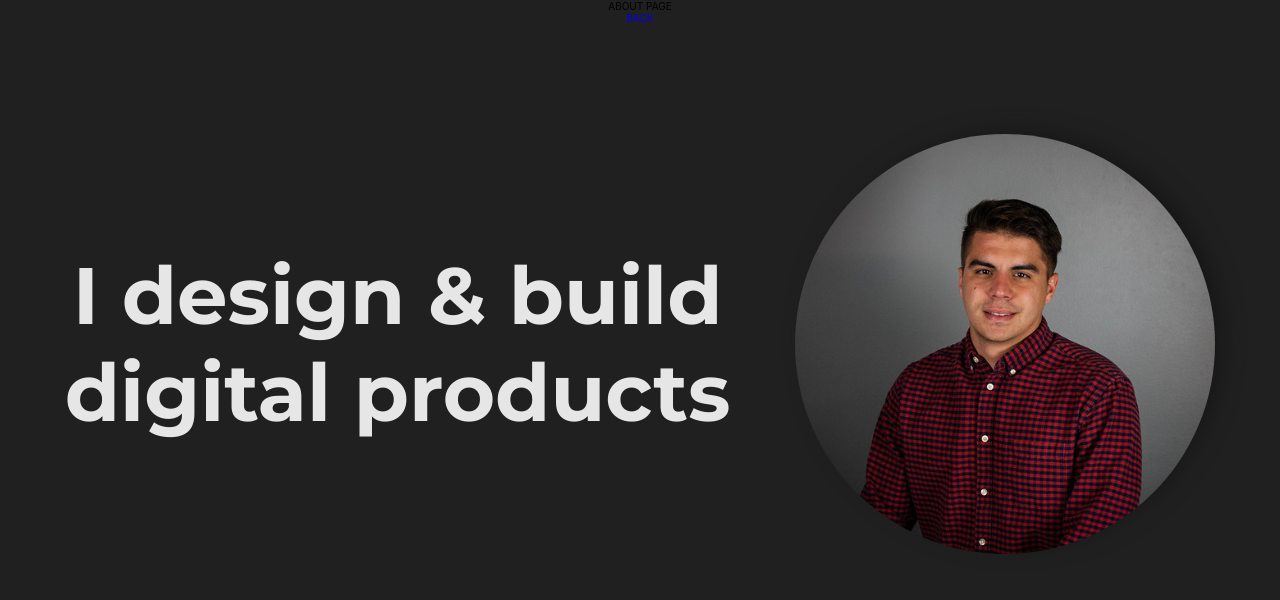
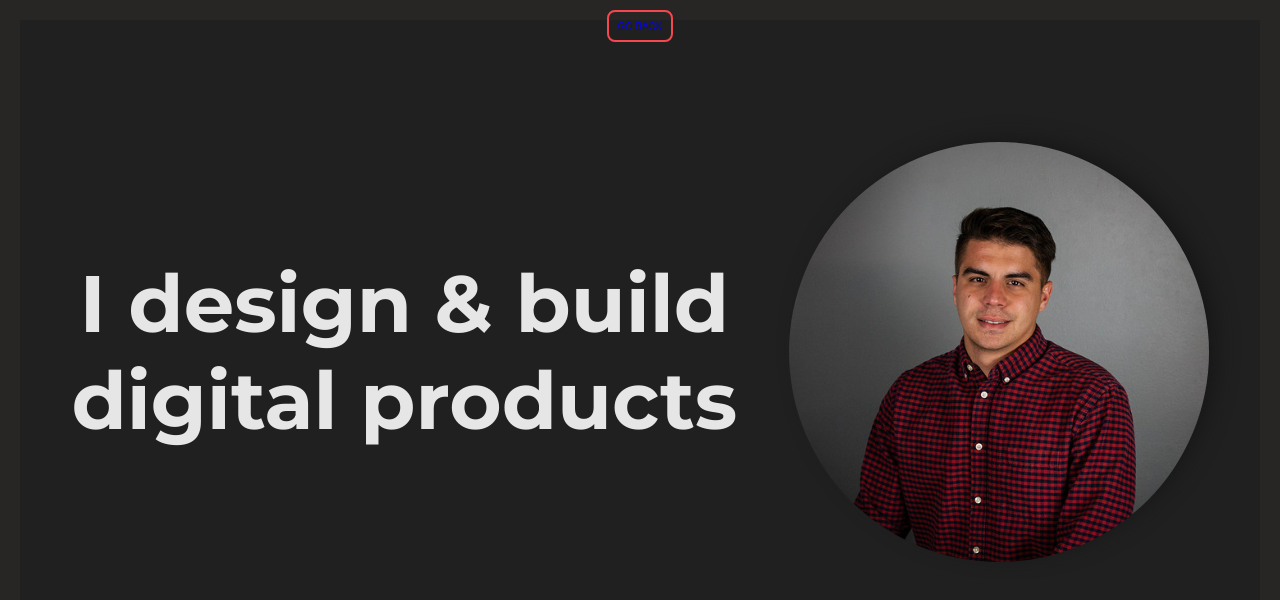
Before and after one commit to VPAbraham/portfolio-page, a React (Create React App) app: page /about in a window 1280 px wide. Shown: the top 600 px of the page. Built offline with nearby package versions, Linux system fonts and the light colour scheme; a web font is replaced by a local one.

Commit message:
Tighten project font space and increase image size

```diff
--- a/src/components/Heading/Heading.js
+++ b/src/components/Heading/Heading.js
@@ -15,11 +15,11 @@ const Heading = () => {
         </div>
         <div className="header__nav__right">
           <Link to="/about" className="page-link">
-            About
+            About / Contact
           </Link>
-          <Link to="/contact" className="page-link">
+          {/* <Link to="/contact" className="page-link">
             Contact
-          </Link>
+          </Link> */}
           <Link to="/resume" className="page-link">
             Resume
           </Link>
--- a/src/components/Project/Project.scss
+++ b/src/components/Project/Project.scss
@@ -2,20 +2,21 @@
 
 .project {
   text-align: center;
+
   h3 {
-    font-size: 3rem;
+    font-size: 3.2rem;
     color: $white-color;
     font-family: $font-accent;
     font-weight: 400;
   }
   img {
-    max-height: 20rem;
+    max-height: 30rem;
     width: auto;
     border-radius: 2px;
   }
 
   p {
-    max-width: 80%;
+    max-width: 57%;
     margin: auto;
   }
 
@@ -25,6 +26,6 @@
   }
 
   a {
-    font-size: 1.8rem;
+    font-size: 1.3rem;
   }
 }
--- a/src/views/About/About.js
+++ b/src/views/About/About.js
@@ -1,5 +1,6 @@
 import React from 'react';
 import './About.scss';
+import '../Resume/Resume.scss';
 import { Link } from 'react-router-dom';
 import victorImg from '../../assets/images/victor.jpeg';
 
@@ -7,8 +8,7 @@ import victorImg from '../../assets/images/victor.jpeg';
 const About = () => {
   return (
     <div className='about'>
-      <p>ABOUT PAGE</p>
-      <Link to='/'>BACK</Link>
+      <Link to='/' className='resume-link about-back'>GO BACK</Link>
       <section>
         <div>
           <h2>I design & build</h2>
--- a/src/views/About/About.scss
+++ b/src/views/About/About.scss
@@ -2,6 +2,9 @@
 
 .about {
   text-align: center;
+  height: 100vh;
+  border: solid 20px rgb(39,38,37);
+
 
   section {
     display: flex;
@@ -25,3 +28,6 @@
   }
 
 }
+
+.about-back {
+}
--- a/src/views/Contact/Contact.js
+++ b/src/views/Contact/Contact.js
@@ -6,7 +6,7 @@ const Contact = () => {
   return (
     <div>
       <p>Contact page</p>
-      <Link to='/'>BACK</Link>
+      <Link to='/' className='resume-link'>BACK</Link>
     </div>
   )
 }
--- a/src/views/Resume/Resume.scss
+++ b/src/views/Resume/Resume.scss
@@ -4,21 +4,23 @@
   text-align: center;
   margin-top: 3rem;
 
-  .resume-link {
-    font-size: 1.8rem;
-    border: 2px solid $red-color;
-    padding: .8rem;
-    border-radius: 8px;
-  }
-
   h1 {
-    margin-top: 2rem;
+    margin-top: 1rem;
     font-family: $font-serif;
     font-size: 5rem;
     color: $white-color;
   }
 
   img {
-    margin-top: 4rem;
+    margin: 4rem 0;
   }
 }
+
+
+.resume-link {
+  height: 2rem;
+  font-size: 1rem;
+  border: 2px solid $red-color;
+  padding: .8rem;
+  border-radius: 8px;
+}
```
Also changed, not shown: package.json (+5 -5 lines), 1 other file (tests, documents, lock files or other folders).
